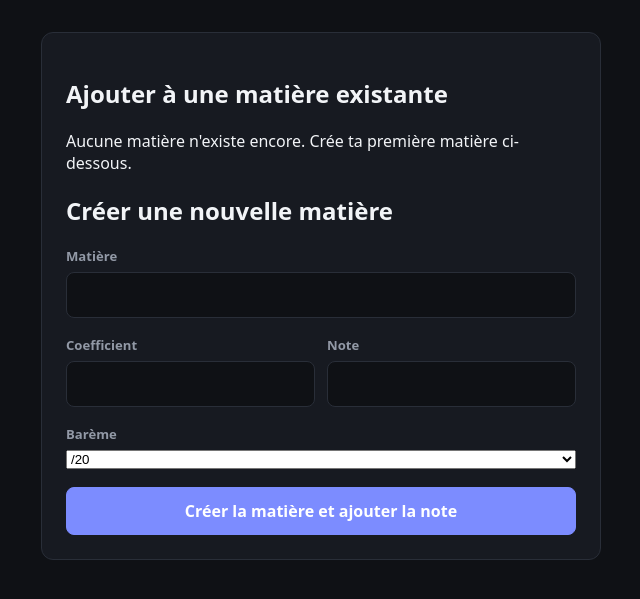
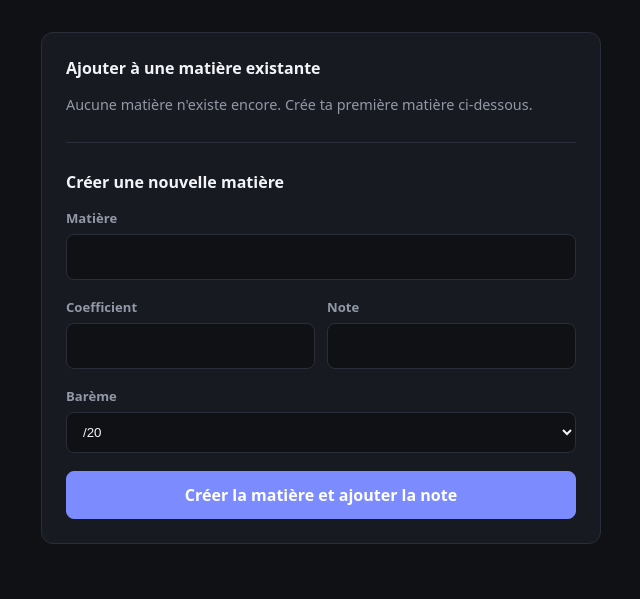
Before and after one commit to Abd-xl/Calculateur-Moyennes, a Flask app: page /ajouter in a window 1280 px wide. Shown: the part 85-684 px from the top of the page, without its empty margins (319-959 px from the left). Run offline with Flask 3, Linux system fonts and the light colour scheme.

Commit message:
Styliser les sélecteurs du formulaire

```diff
--- a/static/style.css
+++ b/static/style.css
@@ -580,3 +580,33 @@ dialog::backdrop {
         width: 100%;
     }
 }
+.form-choice h2 {
+    margin: 0 0 16px;
+    font-size: 1rem;
+}
+
+.form-divider {
+    height: 1px;
+    margin: 28px 0;
+    background: var(--border);
+}
+
+.form-help {
+    margin: 0;
+    color: var(--text-muted);
+    font-size: 0.9rem;
+}
+
+.form-field select {
+    width: 100%;
+    padding: 11px 12px;
+    border: 1px solid var(--border);
+    border-radius: 8px;
+    outline: none;
+    background: var(--background);
+    color: var(--text);
+}
+
+.form-field select:focus {
+    border-color: var(--accent);
+}
```
